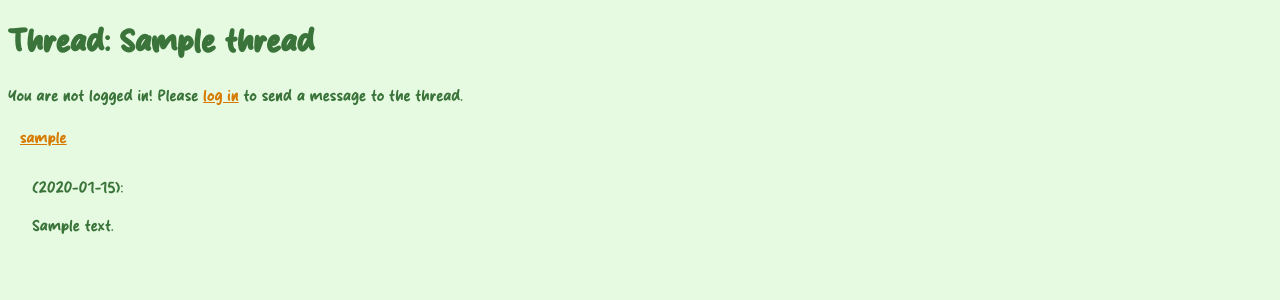
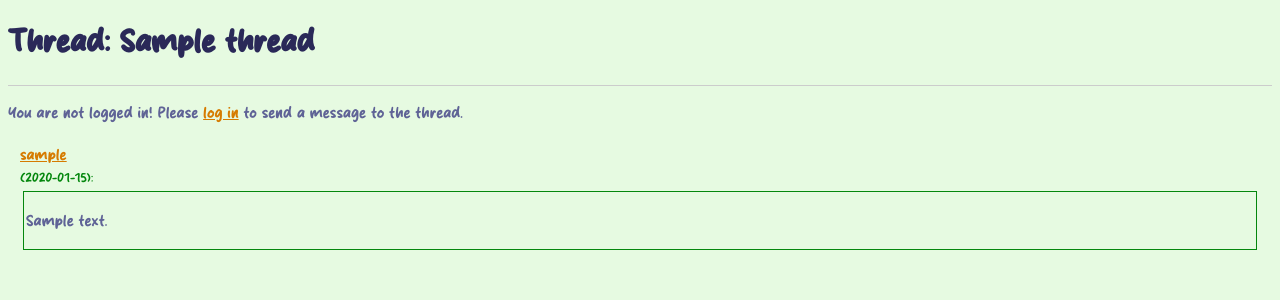
Before and after one commit to plumbusp/Skill_dump_app, a Flask app: page /thread/1 in a window 1280 px wide. Shown: the top 300 px of the page. Run offline with Flask 3, Linux system fonts and the light colour scheme; tables that the repository leaves empty hold one stand-in row (values such as "Sample post").

Commit message:
More accessible CSS, added horizontal rule

```diff
--- a/static/main.css
+++ b/static/main.css
@@ -18,9 +18,11 @@ body {
   color:rgb(178, 102, 2);
   margin: 0.35rem;
 }
-
-p, h1, h2, h3, h4{
-  color: rgb(58, 116, 58);
+h1, h2{
+  color: rgb(42, 41, 88);
+}
+p, h3, h4{
+  color: rgb(95, 99, 150);
 }
 a{
   color: rgb(214, 123, 0);
@@ -52,6 +54,12 @@ select{
   border-radius: 10px;
 }
 
+hr {
+  border: none;
+  border-top: 1px solid #ccc;
+  margin: 1rem 0;
+}
+
 .center {
   display: flex;
   justify-content: center;
@@ -65,6 +73,11 @@ select{
 .message_island{
   margin: 0.2rem;
   padding: 0.1rem;
+  border: 1px solid rgb(4, 135, 13);
+}
+.date{
+  font-size: 0.8rem;
+  color:rgb(4, 135, 13);
 }
 .accent_text{
   color: rgb(60, 40, 80);
--- a/templates/thread.html
+++ b/templates/thread.html
@@ -16,7 +16,7 @@
     {% endif %}
 
         <h1> Thread: {{thread.title}}</h1>
-
+        <hr>
     {% if session.username %}
         <p> Add a new message: </p>
         <form action="/new_message" method="post">
@@ -30,16 +30,15 @@
             {% endfor %}
             <button>Submit!</button>
         </form>
-        <hr />
+        <hr>
     {% else %}
         <p>You are not logged in! Please <a href="/">log in</a> to send a message to the thread.</p>
-
     {% endif %}
     {% for message in messages %}
         <div class="content_island">
             <a href="/user/{{message.user_id}}">{{message.username}}</a>
-            <div class="content_island">
-                <p>({{ message.sent_at }}):</p>
+            <br> <span class="date">({{ message.sent_at }}):</span>
+            <div class="message_island">
                 <p>
                     {{ message.content | show_lines}}
                 </p>
```
Also changed, not shown: templates/private_ideas.html (+8 -8 lines), templates/threads.html (+8 -7 lines).
